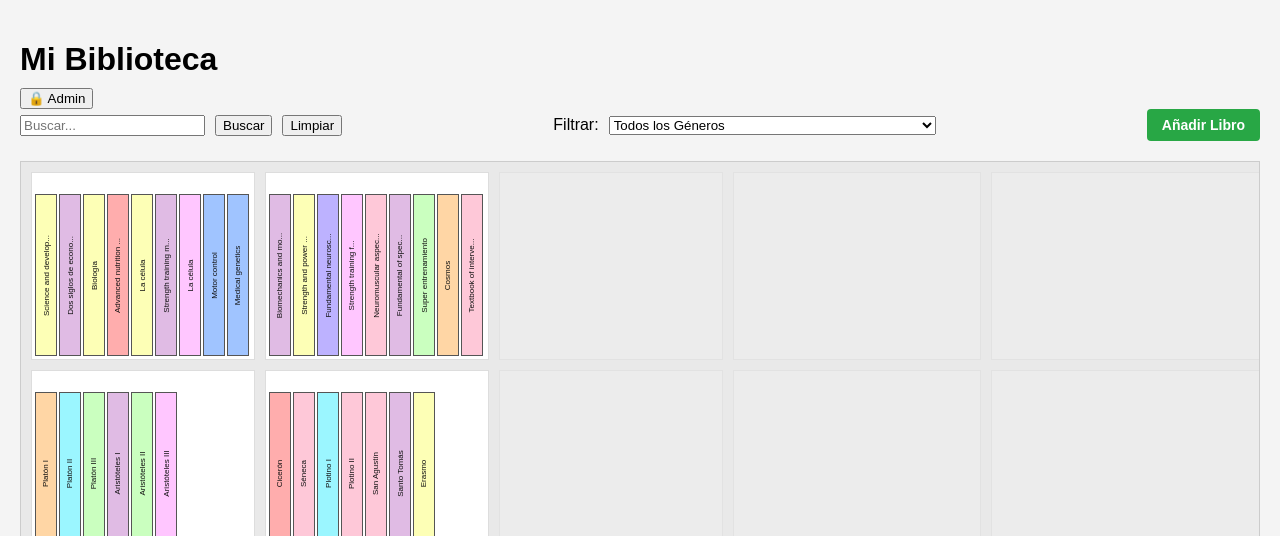
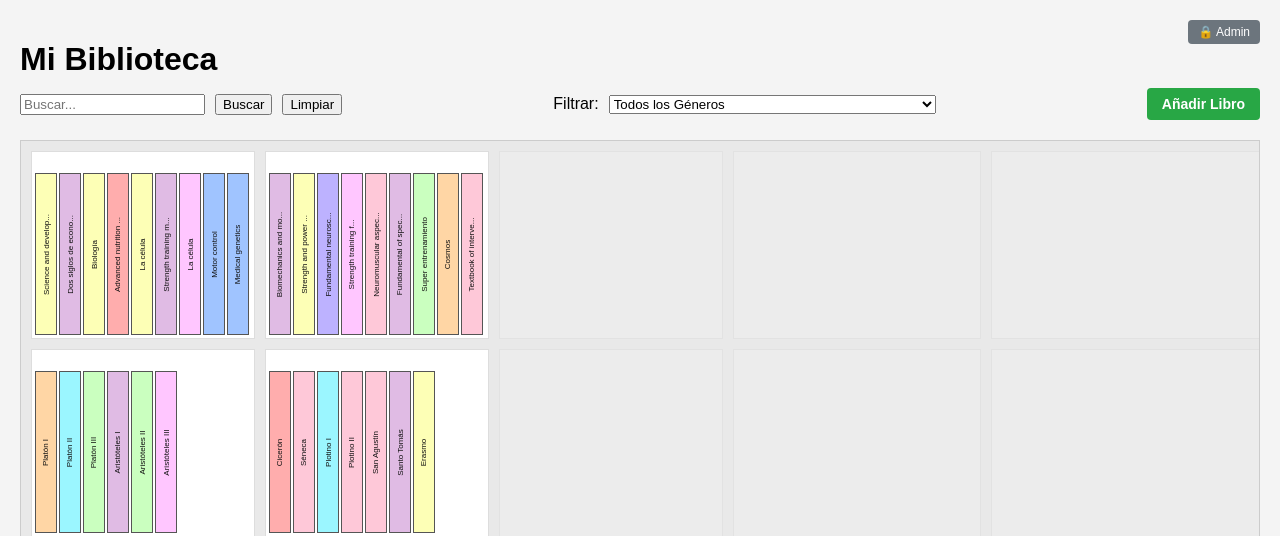
Before and after one commit to Diegogmorales/Biblioteca-digital, a Flask app: page / in a window 1280 px wide. Shown: the top 536 px of the page. Run offline with Flask 3, Linux system fonts and the light colour scheme; data comes from the database, SQL or seed files in the repository.

Commit message:
Update style.css

```diff
--- a/static/style.css
+++ b/static/style.css
@@ -149,3 +149,20 @@ body{font-family:sans-serif;margin:0;padding:20px;background-color:#f4f4f4}h1{ma
 .libro-lomo.resaltado {
     border: 2px solid #ff4500;
 }
+.admin-login-container {
+    position: absolute;
+    top: 20px;
+    right: 20px;
+}
+#adminLoginBtn {
+    background-color: #6c757d;
+    color: white;
+    border: none;
+    padding: 5px 10px;
+    border-radius: 4px;
+    cursor: pointer;
+    font-size: 12px;
+}
+#adminLoginBtn:hover {
+    background-color: #5a6268;
+}
```
